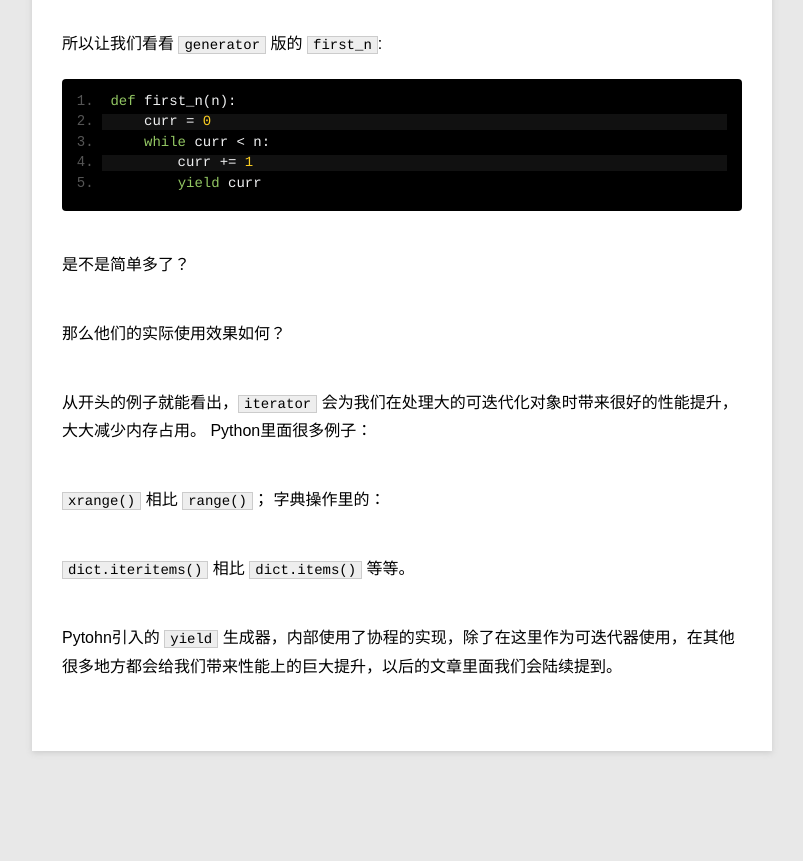
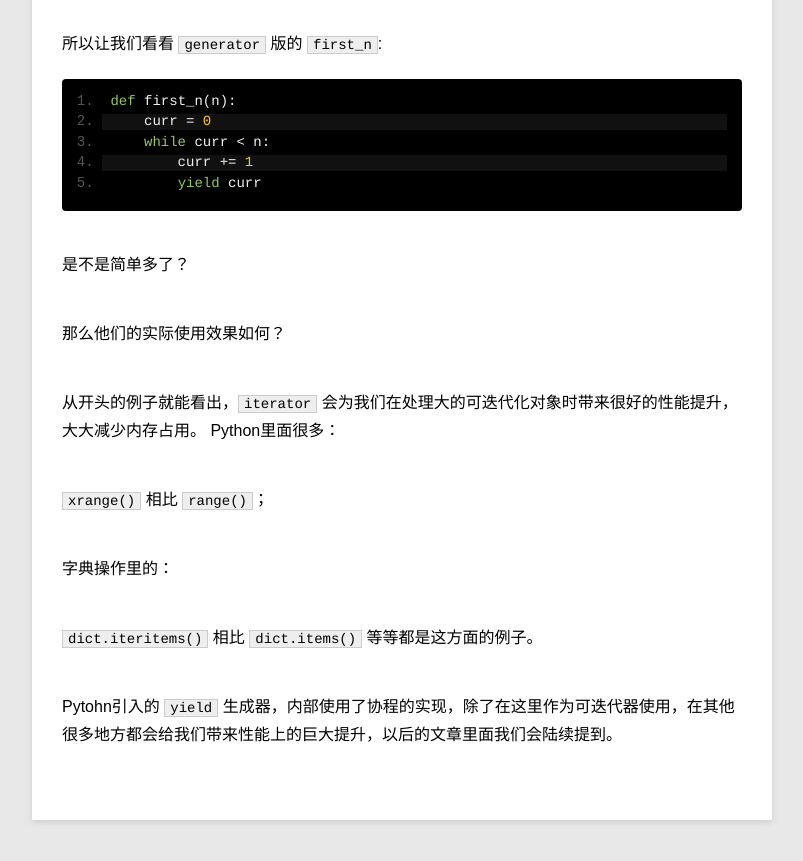
Before and after one commit to tylderen/tylderen.github.io, a Jekyll site: the page built from _posts/blog/2016-06-05-Python-iterator-generator.md, in a window 1280 px wide and 900 px high, scrolled down 3591 px. Shown: the top 861 px of the window, without its empty margins (78-881 px from the left). Built offline with Jekyll 4.4.1, drawn with Linux system fonts in a browser that asks for light colours; Markdown is read by kramdown in place of the engine named in the settings; before the commit the page ends 4422 px from its top, so only the background shows below that.

Commit message:
Update 2016-06-05-Python-iterator-generator.md

```diff
--- a/_posts/blog/2016-06-05-Python-iterator-generator.md
+++ b/_posts/blog/2016-06-05-Python-iterator-generator.md
@@ -142,12 +142,14 @@ In [2]: for i in first_n(3):
 
 那么他们的实际使用效果如何？
 
-从开头的例子就能看出，`iterator` 会为我们在处理大的可迭代化对象时带来很好的性能提升，大大减少内存占用。 Python里面很多例子：
+从开头的例子就能看出，`iterator` 会为我们在处理大的可迭代化对象时带来很好的性能提升，大大减少内存占用。 Python里面很多：
 
 `xrange()` 相比  `range()`；
+
 字典操作里的：
 
-`dict.iteritems()` 相比 `dict.items()` 等等。
+`dict.iteritems()` 相比 `dict.items()` 等等都是这方面的例子。
+
 
 Pytohn引入的 `yield` 生成器，内部使用了协程的实现，除了在这里作为可迭代器使用，在其他很多地方都会给我们带来性能上的巨大提升，以后的文章里面我们会陆续提到。
 
```
